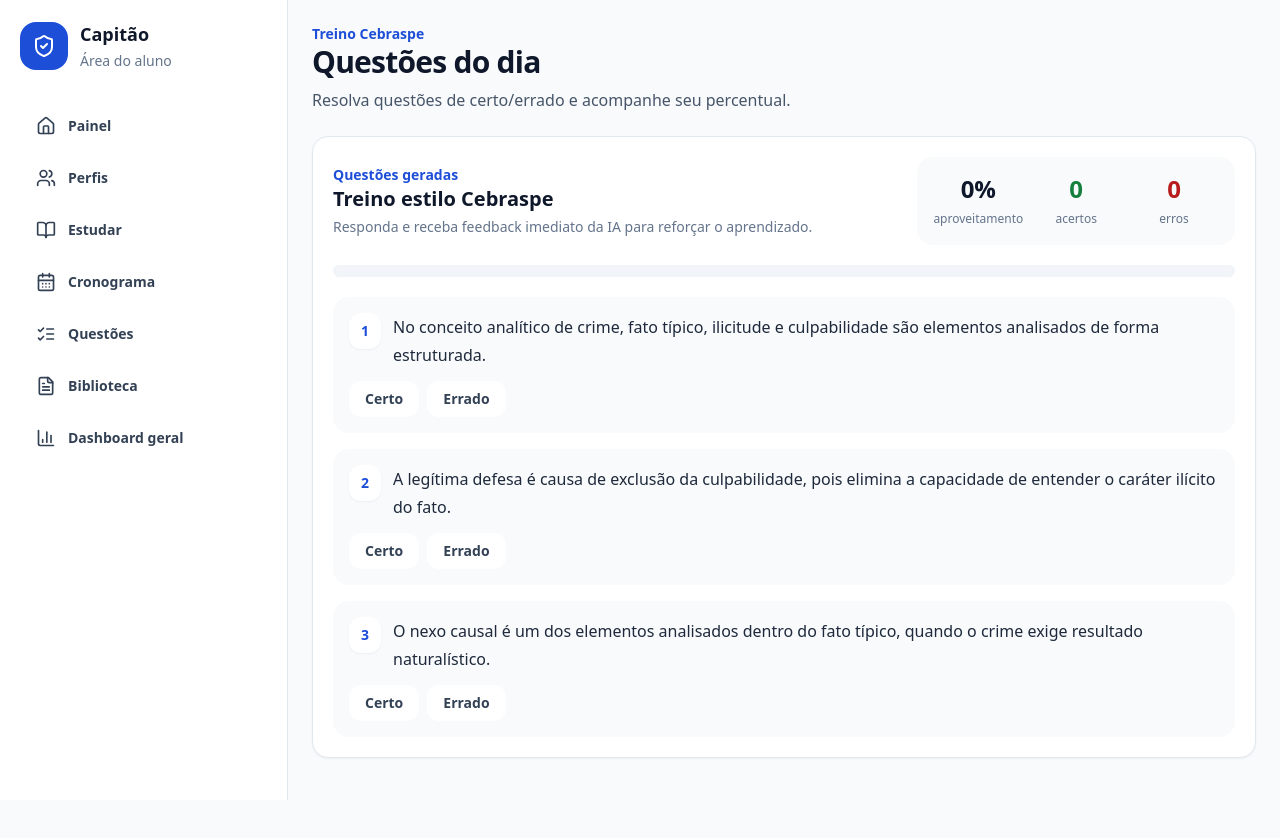
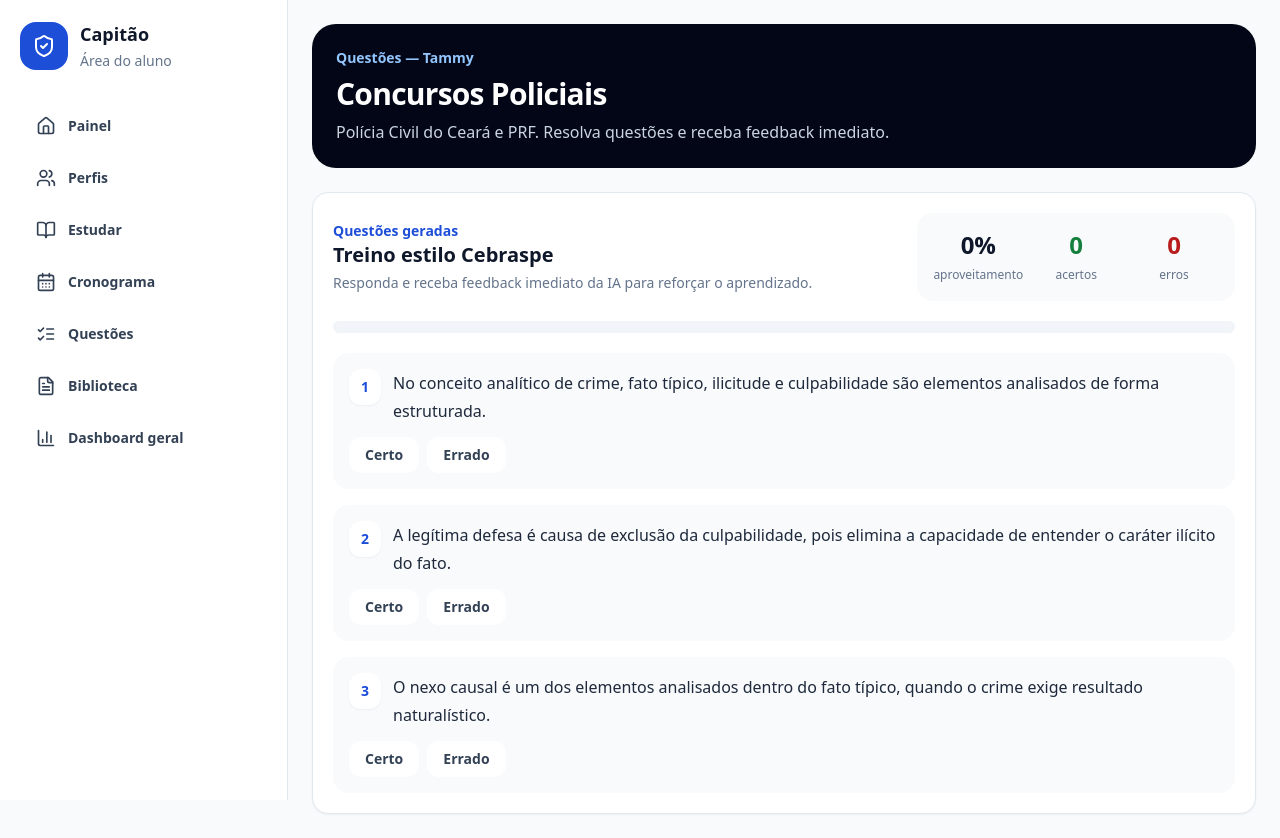
Before and after one commit to TammyMelo01/capitao, a Next.js app: page /aluno/questoes in a window 1280 px wide. Before the commit the page ends 800 px from the top, so only its background shows below. Built offline with nearby package versions, Linux system fonts and the light colour scheme.

Commit message:
Update page.tsx

```diff
--- a/src/app/aluno/questoes/page.tsx
+++ b/src/app/aluno/questoes/page.tsx
@@ -1,14 +1,33 @@
 import { QuestionPractice } from "@/components/student/QuestionPractice";
+import { getProfileBySlug } from "@/lib/profiles";
 
-export default function QuestoesPage() {
+type PageProps = {
+  searchParams?: Promise<{
+    profile?: string;
+  }>;
+};
+
+export default async function QuestoesPage({ searchParams }: PageProps) {
+  const params = await searchParams;
+  const profile = getProfileBySlug(params?.profile);
+
   return (
     <main className="space-y-6">
-      <section>
-        <p className="text-sm font-semibold text-blue-700">Treino Cebraspe</p>
-        <h1 className="text-3xl font-black tracking-tight">Questões do dia</h1>
-        <p className="mt-2 text-slate-600">Resolva questões de certo/errado e acompanhe seu percentual.</p>
+      <section className="rounded-3xl bg-slate-950 p-6 text-white">
+        <p className="text-sm font-semibold text-blue-300">
+          Questões — {profile.name}
+        </p>
+
+        <h1 className="mt-2 text-3xl font-black tracking-tight">
+          {profile.title}
+        </h1>
+
+        <p className="mt-2 max-w-2xl text-slate-300">
+          {profile.description}. Resolva questões e receba feedback imediato.
+        </p>
       </section>
-      <QuestionPractice />
+
+      <QuestionPractice profile={profile} />
     </main>
   );
 }
```
